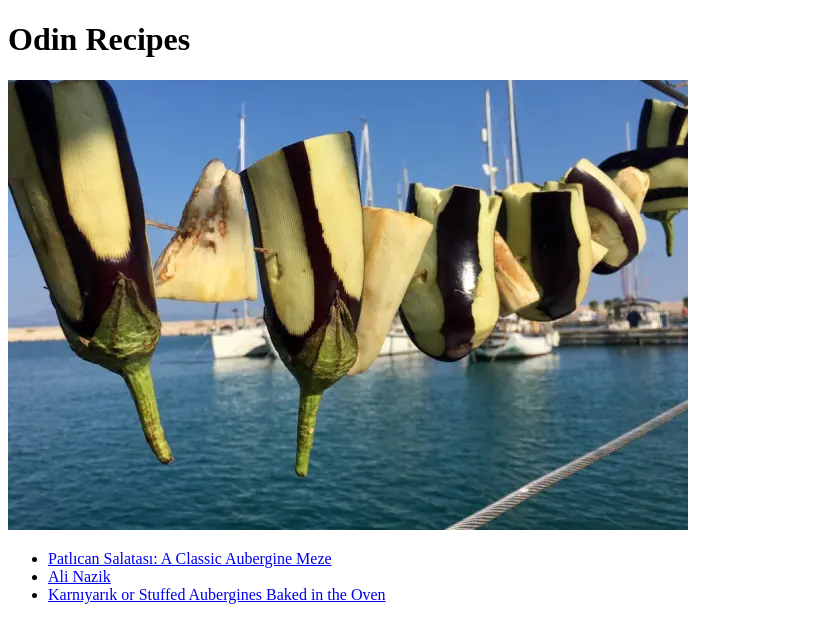
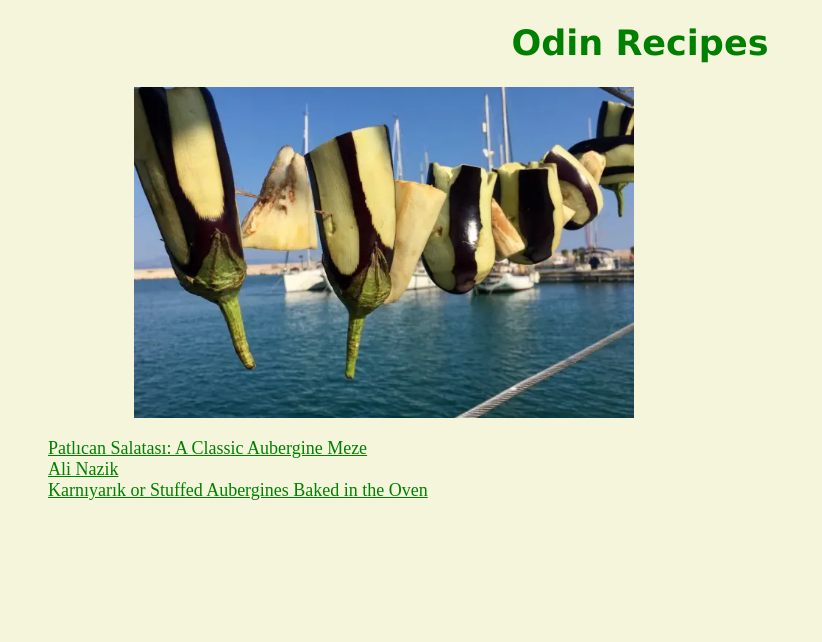
Before and after one commit to sveltesu/odin-recipes1, a plain HTML site: page index.html in a window 1280 px wide. Shown: the whole page, without its empty margins (0-822 px from the left). Drawn offline with Linux system fonts and the light colour scheme.

Commit message:
Added CSS files to Odin's Recipes

```diff
--- /dev/null
+++ b/css-files/recipes.css
@@ -0,0 +1,16 @@
+body {
+    background-color: burlywood;
+    font-family: 'Times New Roman', Times, serif;
+}
+
+img {
+    width: 700px;
+    height: auto;
+}
+
+h1 {
+    font-size: 24px;
+}
+h2 {
+    font-size: 18px;
+}
--- /dev/null
+++ b/css-files/style.css
@@ -0,0 +1,31 @@
+body {
+    background-color: beige;
+}
+
+
+h1 {
+    font-family: Verdana, Geneva, Tahoma, sans-serif;
+    text-align: center;
+    color: green;
+    font-weight: 600;
+    font-size: 35px;
+}
+li {
+    list-style: none;
+    font-size: 18px;
+}
+
+img {
+    margin-right: 10%;
+    margin-left: 10%;
+    width: 500px;
+    height: auto;
+
+}
+ a {
+    color: green;
+ }
+ a:hover {
+    color: orangered;
+    background-color: skyblue;
+ }
--- a/index.html
+++ b/index.html
@@ -4,6 +4,7 @@
     <meta charset="UTF-8">
     <meta http-equiv="X-UA-Compatible" content="IE=edge">
     <meta name="viewport" content="width=device-width, initial-scale=1.0">
+    <link rel="stylesheet" href="./css-files/style.css">
     <title>Odin's</title>
 </head>
 <body>
```
Also changed, not shown: recipes/alinazik.html (+1 -0 lines), recipes/karniyarik.html (+1 -0 lines), recipes/patlicansalatasi.html (+1 -0 lines).
